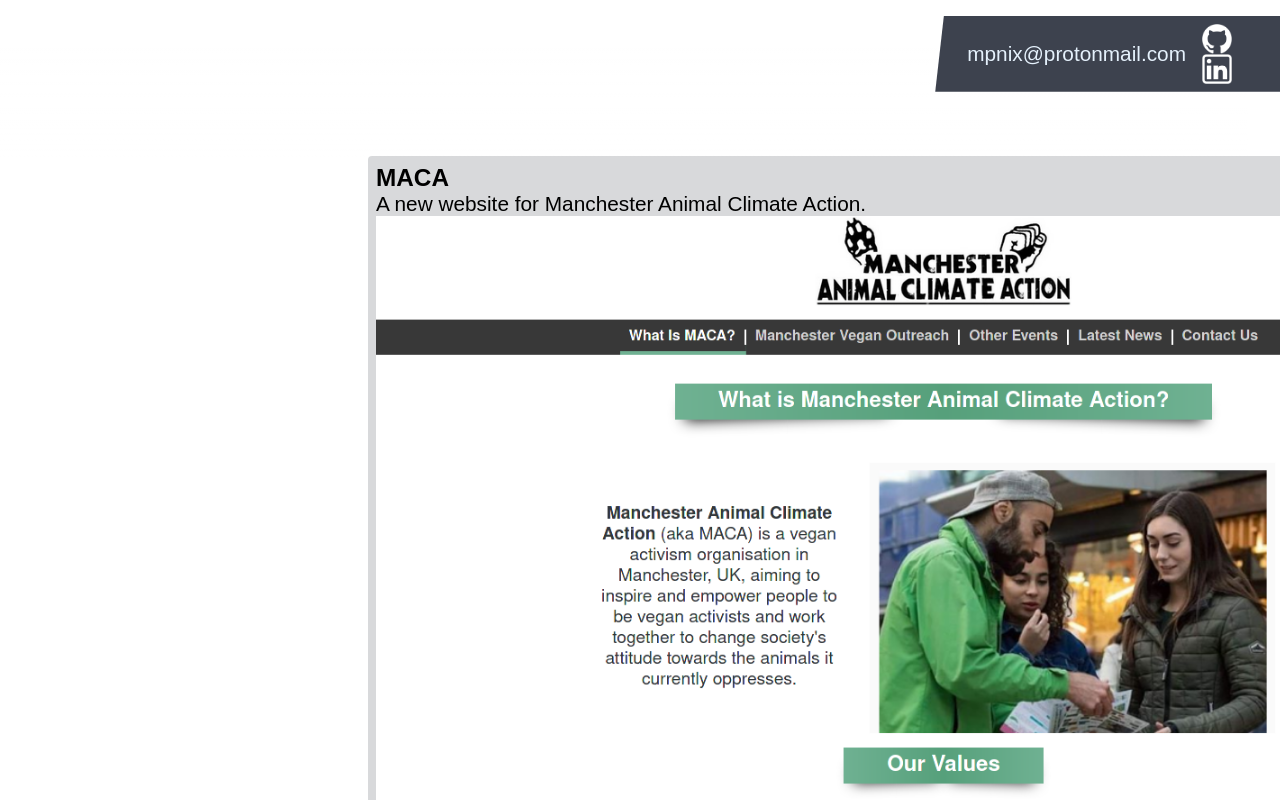
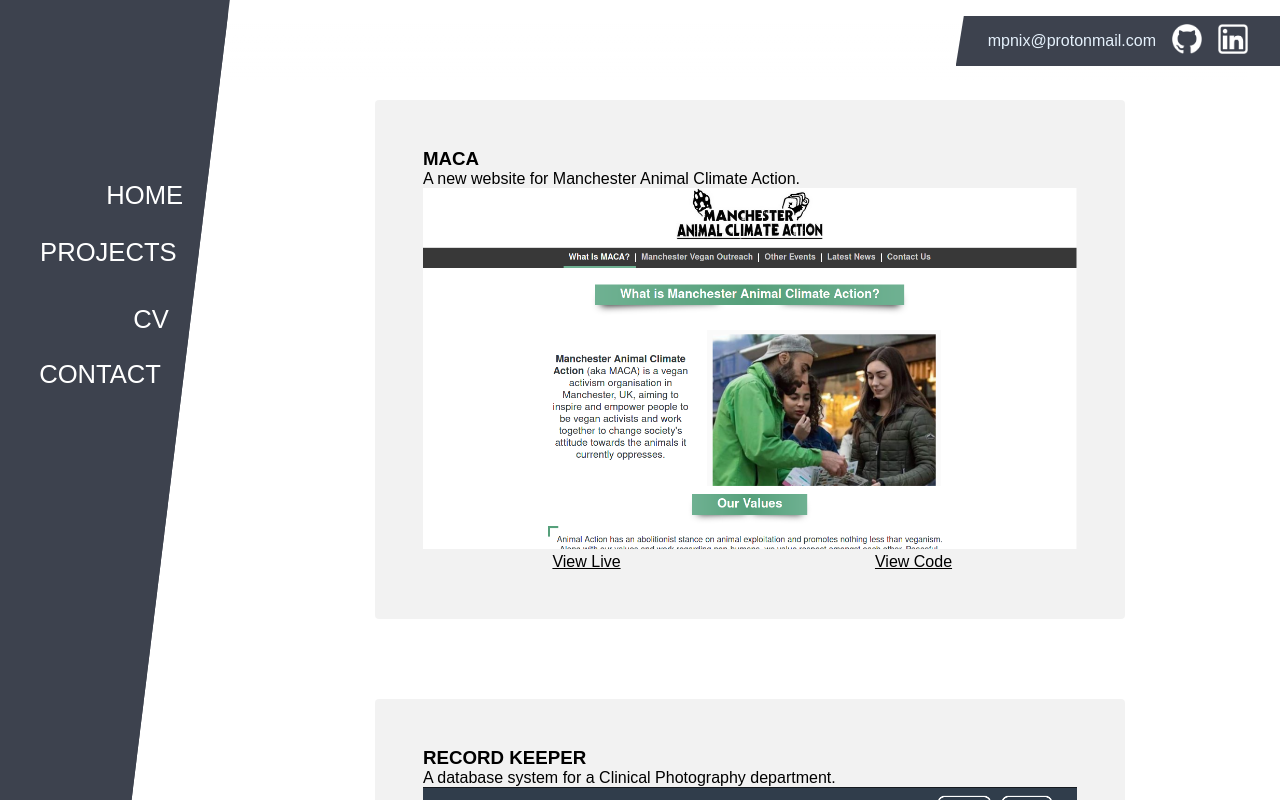
Before and after one commit to NixMichael/portfolio, a React (Create React App) app: page /projects in a window 1280 px wide. Shown: the top 800 px of the page. Built offline with nearby package versions, Linux system fonts and the light colour scheme; a web font is replaced by a local one.

Commit message:
Improved responsive styling for scaling up to higher resolutions

```diff
--- a/public/index.html
+++ b/public/index.html
@@ -11,8 +11,6 @@
     />
     <link rel="apple-touch-icon" href="%PUBLIC_URL%/logo192.png" />
 
-    <link rel="manifest" href="%PUBLIC_URL%/manifest.json" />
-
     <title>Nix Dev Folio</title>
   </head>
   <body>
--- a/src/components/Header.js
+++ b/src/components/Header.js
@@ -7,9 +7,9 @@
 		<div className='header'>
 			<div className='links'>
 				<span id='email'>mpnix@protonmail.com</span>
-				<div>
-					<a target='_blank' href='https://github.com/c0llid3r'><img src={GitHubLogo} width='30px' alt='github: c0llid3r' /></a>
-					<a target='_blank' href='https://github.com/c0llid3r'><img src={LinkedInLogo} width='30px' alt='LinkedIn: c0llid3r' /></a>
+				<div className='link-icons'>
+					<a target='_blank' rel="noreferrer noopener" href='https://github.com/c0llid3r'><img src={GitHubLogo} width='30px' alt='github: c0llid3r' /></a>
+					<a target='_blank' rel="noreferrer noopener" href='https://github.com/c0llid3r'><img src={LinkedInLogo} width='30px' alt='LinkedIn: c0llid3r' /></a>
 				</div>
 			</div>
 		</div>
--- a/src/components/Menu.js
+++ b/src/components/Menu.js
@@ -7,8 +7,6 @@
 		window.addEventListener('resize', () => {
 		  window.location.reload()
 		})
-
-		console.log(document.querySelectorAll('.scroller-bar')[0].style.top)
 
 		const body = document.body
 		const ht = document.documentElement
@@ -22,17 +20,20 @@
 	  })
 
 	return (
-		<div class='menu-wrap'>
+		<div className='menu-wrap'>
+			<div className='faded-header'></div>
 			<input type='checkbox' className='toggler'/>
 			<div className='burger-menu'>
 				<div></div>
 			</div>
 			<div className='menu'>
-				<NavLink className='menu-item' activeClassName='active' to='/' exact>HOME</NavLink>
-				<NavLink className='menu-item' activeClassName='active' to='/projects'>PROJECTS</NavLink>
-				<NavLink className='menu-item' activeClassName='active' to='/experience'>CV</NavLink>
-				<NavLink className='menu-item' activeClassName='active' to='/contact'>CONTACT</NavLink>
-				<div className='scroller-bar'></div>
+				<div className='menu-items'>
+					<NavLink className='menu-item' activeClassName='active' to='/' exact>HOME</NavLink>
+					<NavLink className='menu-item' activeClassName='active' to='/projects'>PROJECTS</NavLink>
+					<NavLink className='menu-item' activeClassName='active' to='/experience'>CV</NavLink>
+					<NavLink className='menu-item' activeClassName='active' to='/contact'>CONTACT</NavLink>
+					<div className='scroller-bar'></div>
+				</div>
 			</div>
 		</div>
 	)
--- a/src/components/Project-Container.js
+++ b/src/components/Project-Container.js
@@ -1,7 +1,4 @@
 import React, { useEffect } from 'react'
-import GreenOil from '../assets/site-examples/green-oil-shop.png'
-import MACA from '../assets/site-examples/maca-home-page.png'
-import RecordKeeper from '../assets/site-examples/recordkeeper/record-keeper-01.png'
 import { projects } from '../assets/project-list'
 
 const ProjectContainer = () => {
@@ -34,7 +31,7 @@
 		{
 			projects.map(project => {
 				return (
-					<div className={`project-container ${project.fade && 'fader'}`}>
+					<div key={project.title} className={`project-container ${project.fade && 'fader'}`}>
 						<div className='project-description'>
 							<h3>{project.title}</h3>
 							<p>{project.description}</p>
@@ -43,8 +40,8 @@
 							<img src={project.image} alt='React Project' />
 						</div>
 						<div className='project-links'>
-							<a target='_blank' className='live' href={project.liveLink}>View Live</a>
-							<a target='_blank' className='code' href={project.codeLink}>View Code</a>
+							<a target='_blank' rel="noreferrer noopener" className='live' href={project.liveLink}>View Live</a>
+							<a target='_blank' rel="noreferrer noopener" className='code' href={project.codeLink}>View Code</a>
 						</div>
 					</div>
 				)
--- a/src/index.js
+++ b/src/index.js
@@ -1,7 +1,7 @@
 import React from 'react'
 import { BrowserRouter as Router } from 'react-router-dom'
 import ReactDOM from 'react-dom'
-import './styles/CONSTANTS.css'
+import './styles/CONSTANTS.scss'
 import './styles/index.scss'
 import App from './App'
 import reportWebVitals from './reportWebVitals'
--- a/src/screens/Projects.js
+++ b/src/screens/Projects.js
@@ -3,11 +3,15 @@
 
 const Projects = () => {
 
+    const scrollTop = () =>{
+      window.scrollTo({top: 0, behavior: 'smooth'});
+    }
+
     return (
       <div className='projects'>
 				<ProjectContainer />
         <div className='text-center'>
-          <h4>Back to the top</h4>
+          <h4 onClick={scrollTop}>Back to the top</h4>
         </div>
       </div>
     )
--- a/src/styles/index.scss
+++ b/src/styles/index.scss
@@ -34,16 +34,12 @@
   min-height: 100vh;
   -webkit-font-smoothing: antialiased;
   -moz-osx-font-smoothing: grayscale;
-  background: white;
+  background: var(--secondary-color);
   color: black;
+  font-size: 1rem;
   font-family: 'Sulphur Point', sans-serif;
   overflow-x: hidden;
 }
-
-h1, h2 {
-  color: black;
-}
-
 
 .App {
   min-height: 100vh;
@@ -52,20 +48,59 @@
 }
 
 .header {
+  position: fixed;
+  top: 0;
+  width: 100vw;
+  margin-right: 2rem;
+  height: 20vh;
+  color: var(--font-color);
+  background-image: linear-gradient(180deg, white 30%, rgba(255,255,255,0.8) 55%, rgba(255,255,255,0.1) 75%, rgba(255,255,255,0) 100%);
   display: none;
+  justify-content: flex-end;
+  align-items: flex-start;
+  z-index: 1;
+
+  .links {
+    margin: 1rem 0;
+    margin-right: -2rem;
+    padding: 0.5rem 2rem;
+    display: flex;
+    justify-content: space-between;
+    align-items: center;
+    background: var(--bg-main-color);
+    position: relative;
+    clip-path: polygon(2.5% 0, 100% 0, 100% 100%, 0 100%);
+    z-index: 2;
+    span {
+      margin-right: 1rem;
+    }
+    .link-icons a:first-child {
+      margin-right: 1rem;
+    }
+  }
 }
 
 .menu-wrap {
   position: fixed;
   top: 0;
   left: 0;
-  z-index: 1;
+  z-index: 2;
+
+  .faded-header {
+    position: absolute;
+    top: 0;
+    left: 0;
+    width: 100vw;
+    height: 80px;
+    background-image: linear-gradient(to bottom, white 55%, rgba(255,255,255,0.1) 95%);
+    z-index: 1;
+  }
 
   .toggler {
     position: absolute;
     top: 10px;
     left: calc(100vw - 50px);
-    z-index: 2;
+    z-index: 5;
     cursor: pointer;
     width: 40px;
     height: 40px;
@@ -99,7 +134,7 @@
     flex-direction: column;
     justify-content: center;
     align-items: center;
-    z-index: 1;
+    z-index: 2;
 
     div {
       position: absolute;
@@ -134,6 +169,7 @@
   justify-content: center;
   align-items: center;
   transition: opacity 400ms ease;
+  z-index: 1;
 }
 
   .menu-item {
@@ -142,6 +178,9 @@
     font-size: 1.5rem;
     margin-top: 1rem;
     margin-bottom: 1rem;
+    display: flex;
+    flex-direction: column;
+    align-items: center;
 
     &:nth-child {
       margin-top: 0;
@@ -151,22 +190,23 @@
 
 .main-content {
   width: 100vw;
-  margin-top: 60px;
+  margin: 80px 30px 0;
   display: flex;
   flex-direction: column;
   justify-content: center;
   align-items: center;
+
   .project-container {
     display: flex;
     flex-direction: column;
-    width: 90vw;
     padding: 0.5rem;
+    padding: 3rem;
     margin-bottom: 2rem;
-    background: var(--bg-feature-color);
+    background: rgba(0,0,0,0.05);
     border-radius: 4px;
 
     .preview img {
-      max-width: 100%;
+      width: 100%;
     }
     .project-links {
       display: flex;
@@ -182,162 +222,250 @@
 
 @media screen and (min-width: 600px) {
 
-  .main-content {
-    width: 100vw;
-    height: 100vh;
-    padding-top: 3rem;
-    padding-left: 20vw;
+  .header {
     display: flex;
-    justify-content: center;
-    align-items: center;
+    font-size: 1rem;
+    height: 10vh;
   }
 
-  .projects {
-    width: 100%;
-    height: 100%;
-    overflow-y: scroll;
-    overflow-x: hidden;
-    a {
-      color: black;
+  .menu-wrap {
+    .faded-header {
+      display: none;
+    }
+    .burger-menu {
+      display: none;
+    }
+    .menu {
+      opacity: 1;
+      width: 25vw;
+      max-width: 180px;
+      transform: rotate(7deg);
+      position: relative;
+      justify-content: flex-start;
+      padding-top: 20vh;
+
+      .menu-items {
+        display: flex;
+        flex-direction: column;
+        align-items: flex-end;
+
+        .menu-item {
+          font-size: 1.6rem;
+          transform: rotate(-7deg);
+        }
+      }
+
+      &::before {
+        content: '';
+        position: absolute;
+        top: -10vh;
+        right: 0;
+        width: 150%;
+        height: 150%;
+        background: var(--bg-main-color);
+      }
     }
   }
 
-  .project-container {
-    display: grid;
-    justify-content: flex-start;
-    grid-template-columns: 50vw 10vw;
-    grid-template-rows: auto;
-    grid-template-areas: 'HEADING HEADING' 'PREVIEW LIVE' 'PREVIEW CODE';
-    margin: 3rem 0 3rem 7rem;
+  .main-content {
+    width: calc(100vw - 280px);
+    margin-top: 100px;
+
+    .projects {
+      max-width: 75%;
+      display: flex;
+      flex-direction: column;
+      align-items: center;
+
+      .project-container {
+        margin: 0 auto 5rem;
+      }
+    }
   }
+}
 
-  .project-container:last-child {
-    margin-bottom: 4rem;
-  }
-
-  .fader {
-    transform: translateX(50vw);
-    opacity: 0;
-    transition:
-    transform 650ms ease-out,
-    opacity 750ms ease-out;
-  }
-
-  .live {
-    grid-area: LIVE;
-    display: flex;
-    justify-content: center;
-    align-items: center;
-    padding-top: 3rem;
-  }
-
-  .code {
-    grid-area: CODE;
-    display: flex;
-    justify-content: center;
-    align-items: center;
-    padding-bottom: 3rem;
-  }
-
-  .live a, .code a {
-    padding: 0;
-    margin: 0;
-    color: black;
-    display: flex;
-    justify-content: center;
-    align-items: center;
-  }
-
-  .prv {
-    grid-area: PREVIEW;
-    display: flex;
-    justify-content: center;
-    padding: 2rem;
-    background: rgba(0,0,0,0.1);
-  }
-
-  .prv img {
-    max-width: 100%;
-  }
-
-  .appear {
-    transform: translateX(0);
-    opacity: 1;
-  }
-
-  .text-center {
-    display: flex;
-    justify-content: center;
-  }
-  .text-center h4 {
-    color: black;
-    margin-bottom: 2rem;
-    text-decoration: underline;
-    cursor: pointer;
+@media screen and (min-width: 2200px) {
+  body {
+    font-size: 3rem;
   }
 
   .header {
-    position: fixed;
-    top: 0;
-    width: 100vw;
-    margin-right: 2rem;
-    height: 20vh;
-    color: var(--font-color);
-    background-image: linear-gradient(180deg, white 30%, rgba(255,255,255,0.8) 65%, rgba(255,255,255,0.1) 80%, rgba(255,255,255,0) 100%);
-    display: flex;
-    justify-content: flex-end;
-    align-items: flex-start;
-    z-index: 1;
+    .links {
+      font-size: 2rem;
+    }
   }
 
-  .header .links {
-    margin: 1rem 0;
-    margin-right: -2rem;
-    padding: 0.5rem 2rem;
-    display: flex;
-    justify-content: space-between;
-    align-items: center;
-    background: var(--bg-main-color);
-    position: relative;
-    clip-path: polygon(2.5% 0, 100% 0, 100% 100%, 0 100%);
+  .menu-wrap .menu {
+    max-width: 320px;
+    .menu-items .menu-item {
+    font-size: 2.6rem;
+    }
   }
 
-  .header .links span, .header .links img {
-    margin-right: 1rem;
+  .main-content {
+    margin-top: 200px;
+    .projects {
+      max-width: 100%;
+      margin-left: 10%;
+      .project-container {
+        width: 100%;
+      }
+    }
+  }
+}
+
+@media screen and (min-width: 2800px) {
+  body {
+    font-size: 4rem;
   }
 
-  .header .links a {
-    display: flex;
-    justify-content: center;
-    align-items: center;
+  .header {
+    .links {
+      font-size: 3.6rem;
+    }
   }
 
-  .menu {
-    position: fixed;
-    transform: rotate(7deg);
-    top: -25px;
-    bottom: 0;
-    left: 3rem;
-    max-width: 250px;
-    height: calc(100vh + 55px);
-    display: flex;
-    flex-direction: column;
-    justify-content: flex-start;
-    padding-top: 10rem;
-    align-items: flex-end;
-    background: var(--bg-main-color);
-    z-index: 2;
+  .menu-wrap .menu .menu-items .menu-item {
+    font-size: 3.6rem;
   }
 
-  .menu::before {
-    content: '';
-    position: absolute;
-    top: 0;
-    right: 95%;
-    height: 120vh;
-    width: 200%;
-    background: var(--bg-main-color);
+  .main-content .projects {
+    margin-left: 0;
   }
+}
+  // .main-content {
+  //   width: 100vw;
+  //   height: 100vh;
+  //   padding-top: 3rem;
+  //   padding-left: 20vw;
+  //   display: flex;
+  //   justify-content: center;
+  //   align-items: center;
+  // }
+
+  // .projects {
+  //   width: 100%;
+  //   height: 100%;
+  //   overflow-y: scroll;
+  //   overflow-x: hidden;
+  //   a {
+  //     color: black;
+  //   }
+  // }
+
+  // .project-container {
+  //   display: grid;
+  //   justify-content: flex-start;
+  //   grid-template-columns: 50vw 10vw;
+  //   grid-template-rows: auto;
+  //   grid-template-areas: 'HEADING HEADING' 'PREVIEW LIVE' 'PREVIEW CODE';
+  //   margin: 3rem 0 3rem 7rem;
+  // }
+
+  // .project-container:last-child {
+  //   margin-bottom: 4rem;
+  // }
+
+  // .fader {
+  //   transform: translateX(50vw);
+  //   opacity: 0;
+  //   transition:
+  //   transform 650ms ease-out,
+  //   opacity 750ms ease-out;
+  // }
+
+  // .live {
+  //   grid-area: LIVE;
+  //   display: flex;
+  //   justify-content: center;
+  //   align-items: center;
+  //   padding-top: 3rem;
+  // }
+
+  // .code {
+  //   grid-area: CODE;
+  //   display: flex;
+  //   justify-content: center;
+  //   align-items: center;
+  //   padding-bottom: 3rem;
+  // }
+
+  // .live a, .code a {
+  //   padding: 0;
+  //   margin: 0;
+  //   color: black;
+  //   display: flex;
+  //   justify-content: center;
+  //   align-items: center;
+  // }
+
+  // .prv {
+  //   grid-area: PREVIEW;
+  //   display: flex;
+  //   justify-content: center;
+  //   padding: 2rem;
+  //   background: rgba(0,0,0,0.1);
+  // }
+
+  // .prv img {
+  //   max-width: 100%;
+  // }
+
+  // .appear {
+  //   transform: translateX(0);
+  //   opacity: 1;
+  // }
+
+  // .text-center {
+  //   display: flex;
+  //   justify-content: center;
+  // }
+  // .text-center h4 {
+  //   color: black;
+  //   margin-bottom: 2rem;
+  //   text-decoration: underline;
+  //   cursor: pointer;
+  // }
+
+
+
+  // .header .links span, .header .links img {
+  //   margin-right: 1rem;
+  // }
+
+  // .header .links a {
+  //   display: flex;
+  //   justify-content: center;
+  //   align-items: center;
+  // }
+
+  // .menu {
+  //   position: fixed;
+  //   transform: rotate(7deg);
+  //   top: -25px;
+  //   bottom: 0;
+  //   left: 3rem;
+  //   min-width: 250px;
+  //   height: calc(100vh + 55px);
+  //   display: flex;
+  //   flex-direction: column;
+  //   justify-content: flex-start;
+  //   padding-top: 10rem;
+  //   align-items: flex-end;
+  //   background: var(--bg-main-color);
+  //   opacity: 1;
+  //   z-index: 2;
+  // }
+
+  // .menu::before {
+  //   content: '';
+  //   position: absolute;
+  //   top: 0;
+  //   right: 95%;
+  //   height: 120vh;
+  //   width: 200%;
+  //   background: var(--bg-main-color);
+  // }
 
   // .menu::after {
   //   content: '';
@@ -351,75 +479,27 @@
   //   transform: rotate(-8deg);
   // }
 
-  .menu .menu-item {
-    position: relative;
-    transform: rotate(-7deg);
-    z-index: 3;
-    font-size: 1.5rem;
-    margin: 1rem 2rem 2rem 0rem;
-    text-decoration: none;
-    color: white;
-  }
+  // .menu .menu-item {
+  //   position: relative;
+  //   transform: rotate(-7deg);
+  //   z-index: 3;
+  //   font-size: 1.5rem;
+  //   margin: 1rem 2rem 2rem 0rem;
+  //   text-decoration: none;
+  //   color: white;
+  // }
 
-  .active {
-    color: var(--highlight-color);
-  }
+  // .active {
+  //   color: var(--highlight-color);
+  // }
 
-  .scroller-bar {
-    position: absolute;
-    top: 0;
-    right: -20px;
-    width: 20px;
-    height: 45px;
-    background: var(--highlight-color);
-    border-left: 2px solid white;
-    clip-path: polygon(0 6%, 100% 0, 100% 94%, 0 100%);
-  }
-}
-
-@media screen and (min-width: 1000px) {
-  body {
-    font-size: 1.3rem;
-  }
-}
-
-@media screen and (min-width: 2600px) {
-  body {
-    font-size: 3rem;
-  }
-
-  .App {
-    justify-content: center;
-  }
-
-  .header {
-    padding-top: 3rem;
-    margin-right: 6rem;
-
-    .links {
-      margin-right: -4rem;
-    }
-  }
-
-  .menu {
-    top: -35px;
-    width: 450px;
-    left: 5rem;
-  }
-/*
-  .menu::before {
-    left: -5rem;
-  } */
-
-  .menu .menu-item {
-    font-size: 3.5rem;
-  }
-
-  .main-content {
-    padding-top: 5rem;
-  }
-
-  .projects {
-    padding: 5rem 0 0 10rem;
-  }
-}
+  // .scroller-bar {
+  //   position: absolute;
+  //   top: 0;
+  //   right: -20px;
+  //   width: 20px;
+  //   height: 45px;
+  //   background: var(--highlight-color);
+  //   border-left: 2px solid white;
+  //   clip-path: polygon(0 6%, 100% 0, 100% 94%, 0 100%);
+  // }
```
Also changed, not shown: src/styles/CONSTANTS.scss (renamed from src/styles/CONSTANTS.css).
